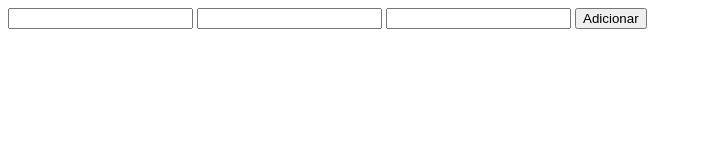
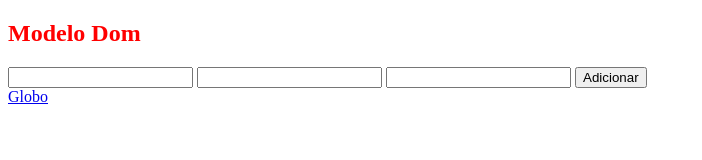
Before and after one commit to HeltonCarlos/Javacript-curso, a plain HTML site: page index.html in a window 1280 px wide. Shown: the whole page, without its empty margins (0-702 px from the left). Drawn offline with Linux system fonts and the light colour scheme.

Commit message:
dom2 README
dom2

```diff
--- a/Aula02 (DOM)/app2.js
+++ b/Aula02 (DOM)/app2.js
@@ -15,3 +15,18 @@ var elemento=document.querySelector('button.btn');
 elemento.onclick= function () {
     alert ("geral");
   }
+  //adecionar o link
+
+  var linkjow = document.createElement('a')
+  linkjow.setAttribute('href','https://www.globo.com/')
+
+  var text= document.createTextNode('Globo')
+  linkjow.appendChild(text)
+
+  var container=document.querySelector('#alocar')
+  container.appendChild(linkjow);
+
+//stylo
+
+var modelo= document.querySelector('.modelar')
+modelo.style.color ='red';
--- a/index.html
+++ b/index.html
@@ -7,12 +7,17 @@
 </head>
 <body>
 <div id="app">
+        <h2 class="modelar">Modelo Dom</h2>
          <input type="text" name="nome" id="nome">
          <input type="number" name="numero" id="numero">
          <input type="number" name="numero2" id="numero2">
         <button class="btn">Adicionar</button>
 </div>
 
+<div id="alocar">
+
+</div>
+
 
     <script src="Aula02 (DOM)/app2.js"></script>
 </body>
```
